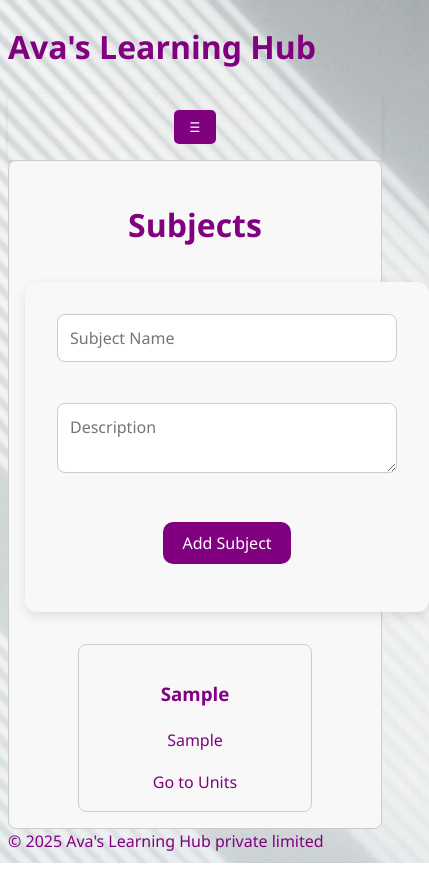
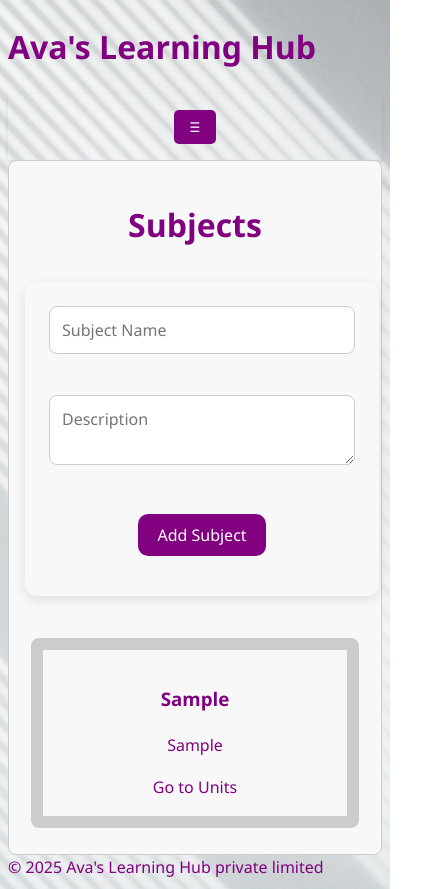
Before and after one commit to DeepthiGirijaThampi/ava-learning-hub, a React (Vite) app: page /subjects in a window 390 px wide. Both pictures are taken after typing "Sample", "Sample" into the empty fields and a click on the button "Add Subject". Shown: the whole page, 429 px wide, since content can reach past the window. Before the commit the page ends 863 px from the top, so only its background shows below. Built offline with nearby package versions, Linux system fonts and the light colour scheme.

Commit message:
Updated the reflections and subjects css stylesheets for the form responsiveness

```diff
--- a/src/components/pages/learning.css
+++ b/src/components/pages/learning.css
@@ -68,7 +68,7 @@
   }
 
   .subject-card {
-    border: 1px solid #ccc;
+    border: 10px solid #ccc;
     color: purple;
     padding: 1rem;
     width: 200px;
@@ -76,3 +76,31 @@
     border-radius: 8px;
     background-color: #f8f8f8;
   }
+
+  @media screen and (max-width: 1366px) {
+    .subject-card {
+      width: 250px;
+      padding: 30px;
+      border-width: 12px;
+    }
+    .subject-form {
+      padding: 1.5rem;
+      max-width: 90%;
+    }
+  }
+
+  @media screen and (max-width: 768px) {
+    .subject-card {
+      width: 80%;
+      padding: 1rem;
+      margin: 10px auto;
+    }
+    .subjects-container {
+      flex-direction: column;
+      align-items: center;
+    }
+    .subject-card {
+      max-width: 90%;
+      padding: 1rem;
+    }
+  }
--- a/src/components/pages/reflections.css
+++ b/src/components/pages/reflections.css
@@ -44,3 +44,31 @@
     border-color: #6a1b9a;
     box-shadow: 0 0 5px rgba(106, 27, 154, 0.4);
 }
+
+@media screen and (max-width: 1366px) {
+    .reflection-display {
+      width: 250px;
+      padding: 30px;
+      border-width: 12px;
+    }
+    .reflections-form {
+      padding: 1.5rem;
+      max-width: 90%;
+    }
+  }
+
+  @media screen and (max-width: 768px) {
+    .reflection-display {
+      width: 80%;
+      padding: 1rem;
+      margin: 10px auto;
+    }
+    .reflections-container {
+      flex-direction: column;
+      align-items: center;
+    }
+    .reflections-form {
+      max-width: 90%;
+      padding: 1rem;
+    }
+  }
```
